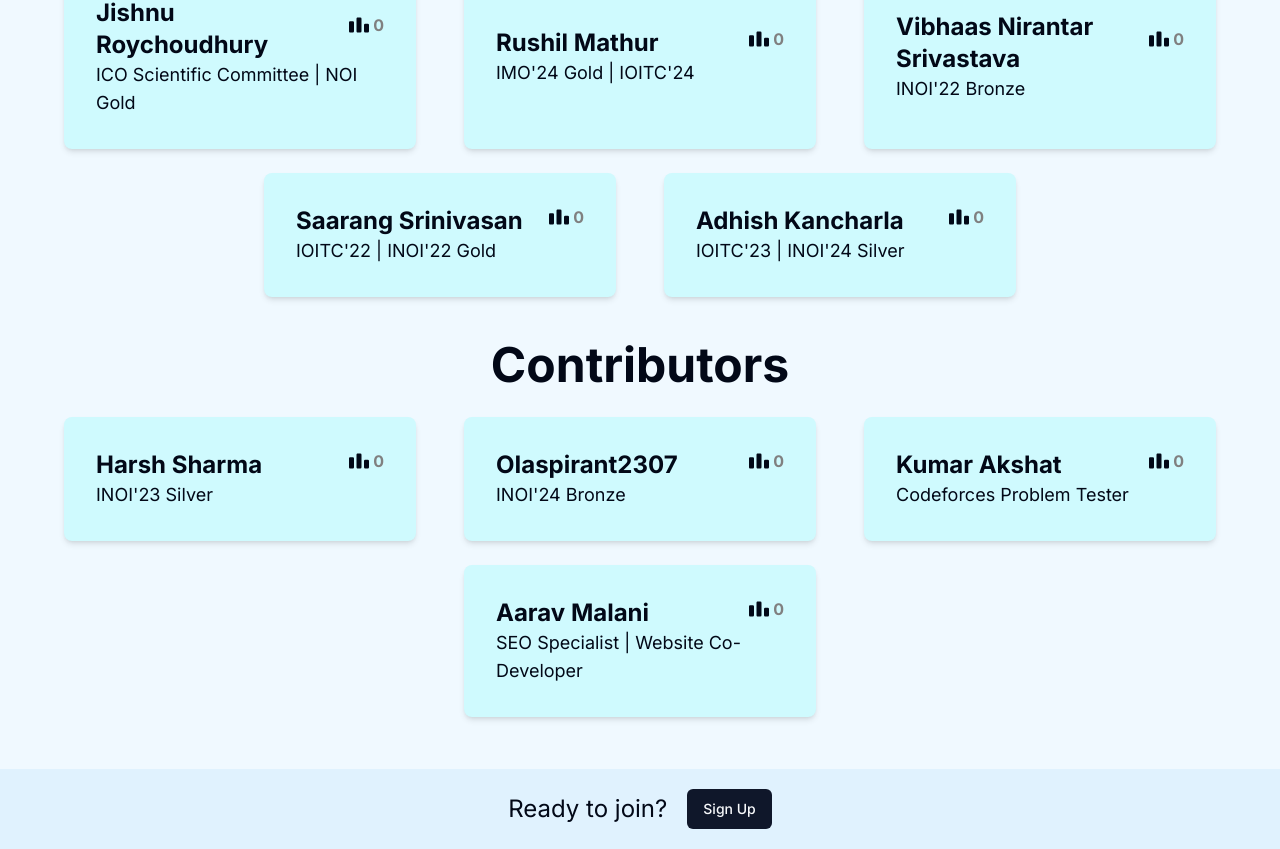
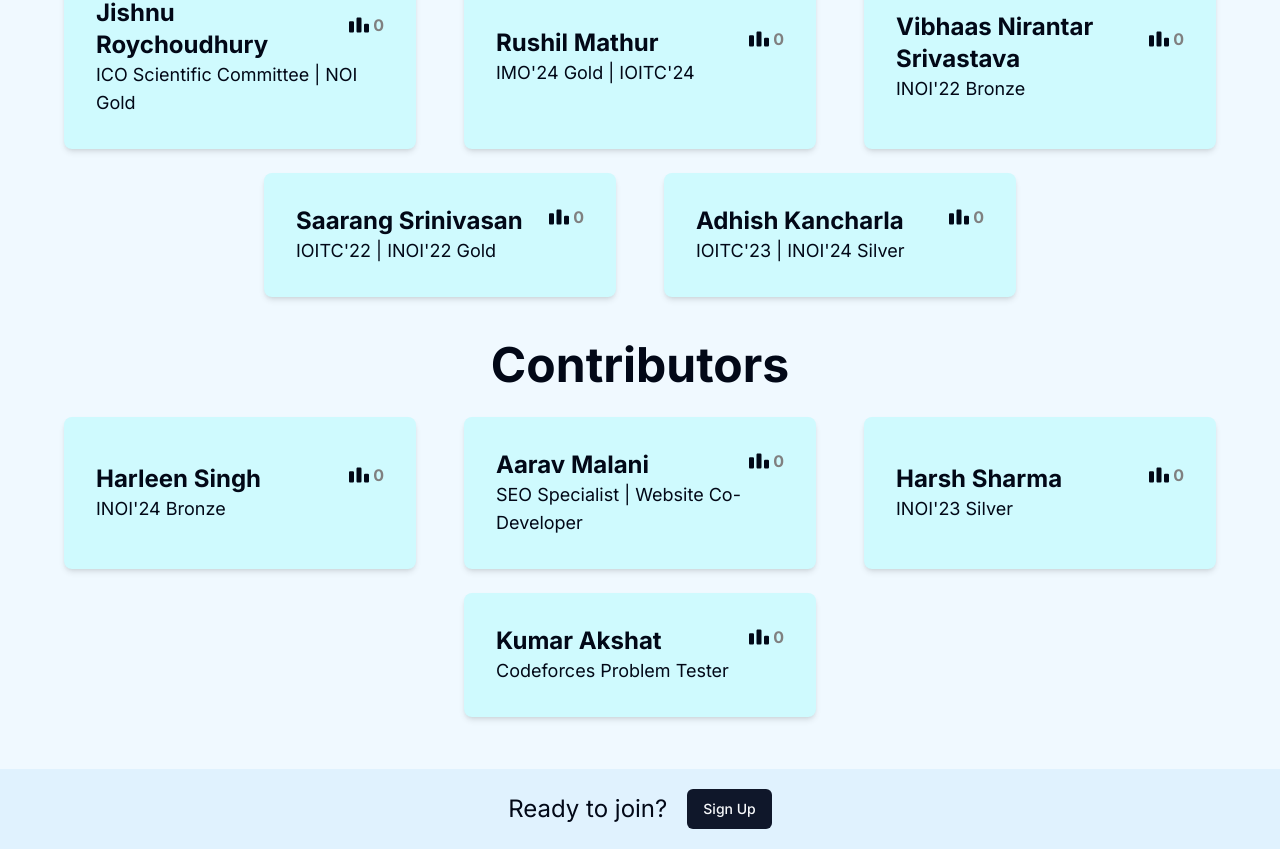
Before and after one commit to spoi-org/website, a Next.js app: page /team in a window 1280 px wide. Shown: the part 969-1818 px from the top of the page. Built offline with nearby package versions, Linux system fonts and the light colour scheme; no server answers.

Commit message:
Changed order of contributors

```diff
--- a/app/team/page.tsx
+++ b/app/team/page.tsx
@@ -27,7 +27,7 @@ function Tile({ rating, heading, children, user }: Readonly<{
           <h2 className="text-2xl font-bold">{heading}</h2>
           <Link href={"https://codeforces.com/profile/" + user} target="_blank" className="rounded-md w-max flex justify-center items-center gap-1 mb-2 float-right">
             <svg fill="currentColor" className="w-5 h-5" viewBox="0 0 24 24" role="img" xmlns="http://www.w3.org/2000/svg">
-              <path d="M4.5 7.5A1.5 1.5 0 0 1 6 9v10.5A1.5 1.5 0 0 1 4.5 21h-3C.673 21 0 20.328 0 19.5V9c0-.828.673-1.5 1.5-1.5h3zm9-4.5A1.5 1.5 0 0 1 15 4.5v15a1.5 1.5 0 0 1-1.5 1.5h-3c-.827 0-1.5-.672-1.5-1.5v-15c0-.828.673-1.5 1.5-1.5h3zm9 7.5A1.5 1.5 0 0 1 24 12v7.5a1.5 1.5 0 0 1-1.5 1.5h-3a1.5 1.5 0 0 1-1.5-1.5V12a1.5 1.5 0 0 1 1.5-1.5h3z"/>
+              <path d="M4.5 7.5A1.5 1.5 0 0 1 6 9v10.5A1.5 1.5 0 0 1 4.5 21h-3C.673 21 0 20.328 0 19.5V9c0-.828.673-1.5 1.5-1.5h3zm9-4.5A1.5 1.5 0 0 1 15 4.5v15a1.5 1.5 0 0 1-1.5 1.5h-3c-.827 0-1.5-.672-1.5-1.5v-15c0-.828.673-1.5 1.5-1.5h3zm9 7.5A1.5 1.5 0 0 1 24 12v7.5a1.5 1.5 0 0 1-1.5 1.5h-3a1.5 1.5 0 0 1-1.5-1.5V12a1.5 1.5 0 0 1 1.5-1.5h3z" />
             </svg>
             <Rating rating={rating} className="font-bold" />
           </Link>
@@ -95,17 +95,17 @@ export default function Home() {
       </div>
       <h4 className="text-5xl font-bold mt-8 mb-4">Contributors</h4>
       <div className="flex flex-wrap justify-center w-full items-stretch px-10">
+        <Tile heading="Harleen Singh" rating={ratingCache["OIaspirant2307"]} user="OIaspirant2307">
+          INOI&#39;24 Bronze
+        </Tile>
+        <Tile heading="Aarav Malani" rating={ratingCache["aaravmalani"]} user="aaravmalani">
+          SEO Specialist | Website Co-Developer
+        </Tile>
         <Tile heading="Harsh Sharma" rating={ratingCache["Codula"]} user="codula">
           INOI&#39;23 Silver
         </Tile>
-        <Tile heading="OIaspirant2307" rating={ratingCache["OIaspirant2307"]} user="OIaspirant2307">
-          INOI&#39;24 Bronze
-        </Tile>
         <Tile heading="Kumar Akshat" rating={ratingCache["oddvalue"]} user="oddvalue">
           Codeforces Problem Tester
-        </Tile>
-        <Tile heading="Aarav Malani" rating={ratingCache["aaravmalani"]} user="aaravmalani">
-          SEO Specialist | Website Co-Developer
         </Tile>
       </div>
     </div>
```
